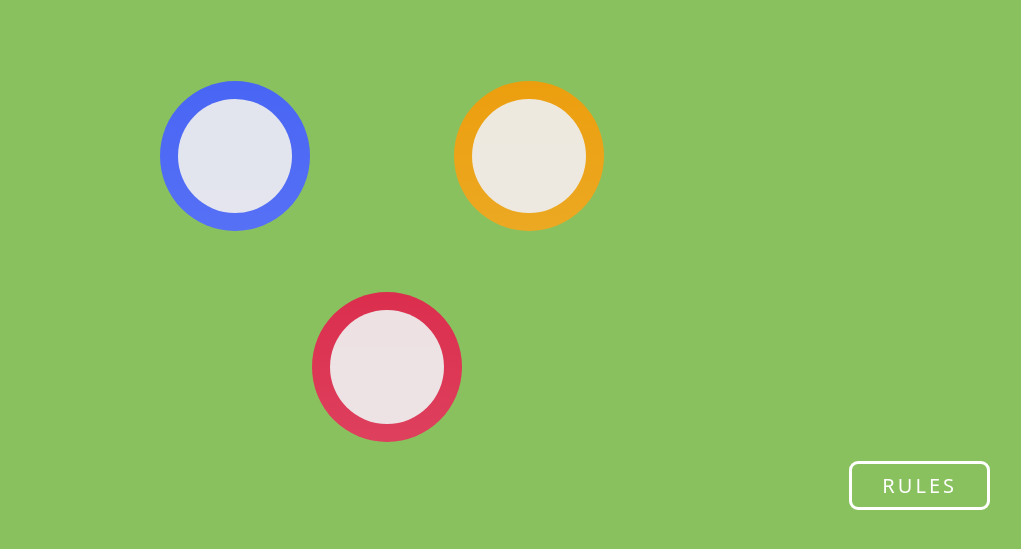
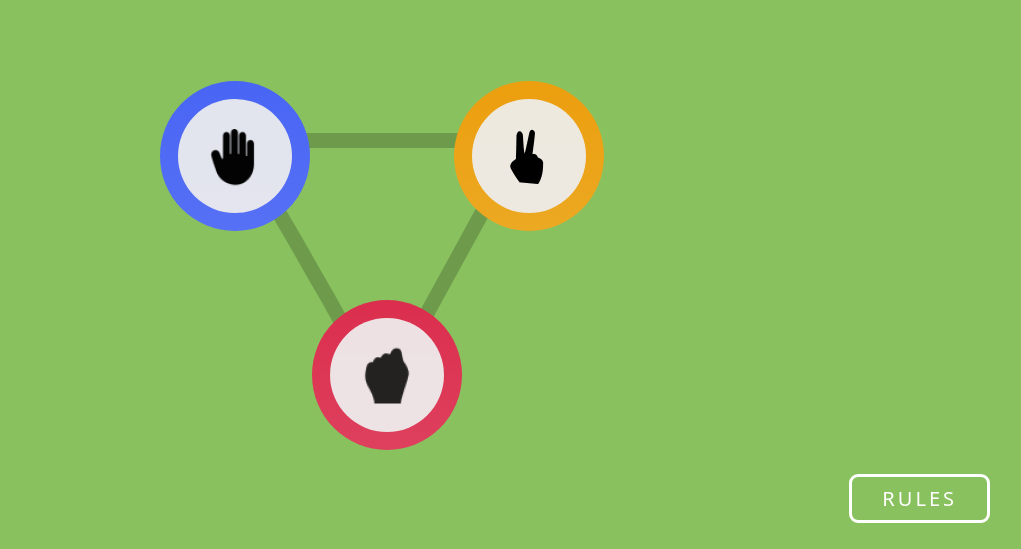
Before and after one commit to KaushalPotphode/rock-paper-scissors, a plain HTML site: page index.html in a window 1280 px wide. Shown: the part 251-800 px from the top of the page, without its empty margins (258-1279 px from the left). Drawn offline with Linux system fonts and the light colour scheme; the site is published under a folder, as on GitHub Pages, so addresses that start at the root find nothing.

Commit message:
Corrected image path

```diff
--- a/index.html
+++ b/index.html
@@ -28,36 +28,36 @@
             <p class="machine">PC PICKED</p>
         </div>
         <div class="option">
-            <img src="/assets/triangle.jpg" alt="" class="triangle">
+            <img src="assets/triangle.jpg" alt="" class="triangle">
             <div class="sci-con con">
                 <div class="item">
-                    <img src="/assets/scissors.png" alt="">
+                    <img src="assets/scissors.png" alt="">
                 </div>
             </div>
             <div class="rock-con con">
                 <div class="item">
-                    <img src="/assets/rock.png" alt="">
+                    <img src="assets/rock.png" alt="">
                 </div>
             </div>
             <div class="paper-con con">
                 <div class="item">
-                    <img src="/assets/paper.png" alt="">
+                    <img src="assets/paper.png" alt="">
                 </div>
             </div>
             <!--  -->
             <div class="sci-con pc">
                 <div class="item">
-                    <img src="/assets/scissors.png" alt="">
+                    <img src="assets/scissors.png" alt="">
                 </div>
             </div>
             <div class="rock-con pc">
                 <div class="item">
-                    <img src="/assets/rock.png" alt="">
+                    <img src="assets/rock.png" alt="">
                 </div>
             </div>
             <div class="paper-con pc">
                 <div class="item">
-                    <img src="/assets/paper.png" alt="">
+                    <img src="assets/paper.png" alt="">
                 </div>
             </div>
         </div>
@@ -68,9 +68,9 @@
             <div class="rule-img">
                 <div class="rulling">
                     <button class="close"><img src="assets/Ellipse.png" alt=""></button>
-                    <img src="/assets/X.png" alt="">
+                    <img src="assets/X.png" alt="">
                 </div>
-                <img src="/assets/rules.png" alt="" class="rule">
+                <img src="assets/rules.png" alt="" class="rule">
             </div>
         </div>
         <div class="win-modal">
```
